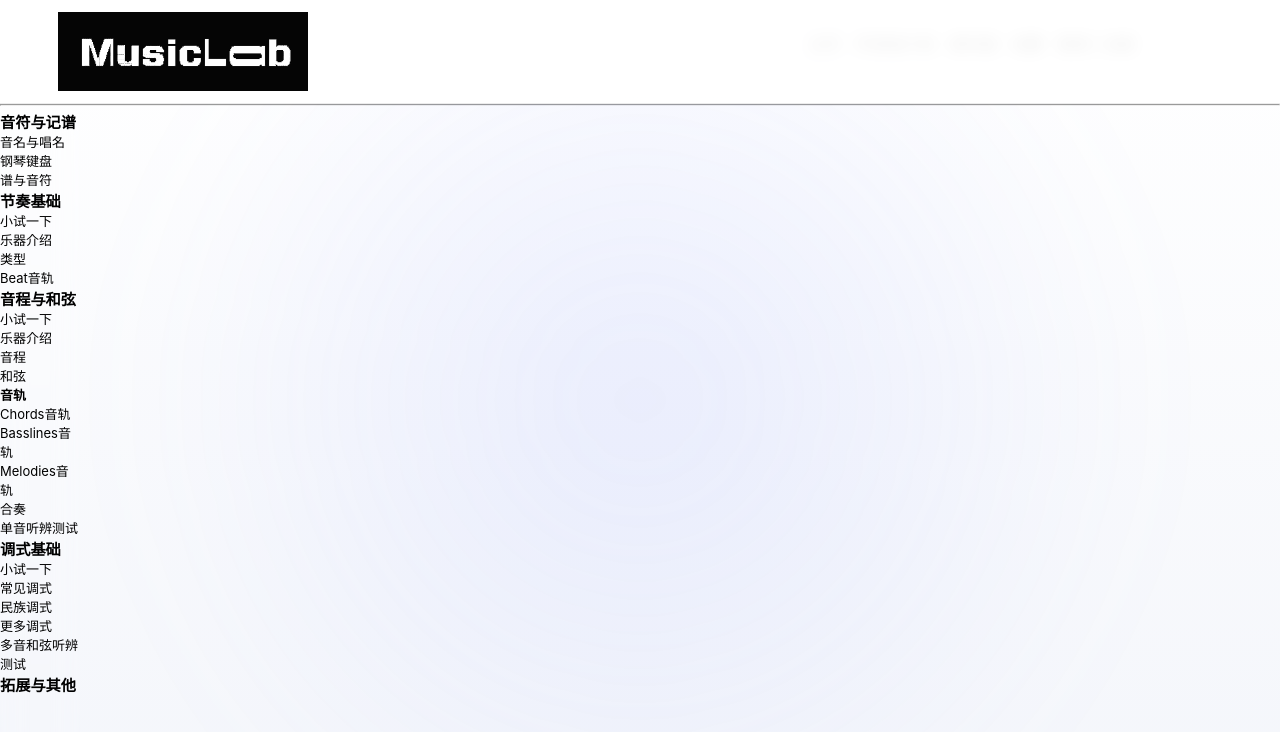
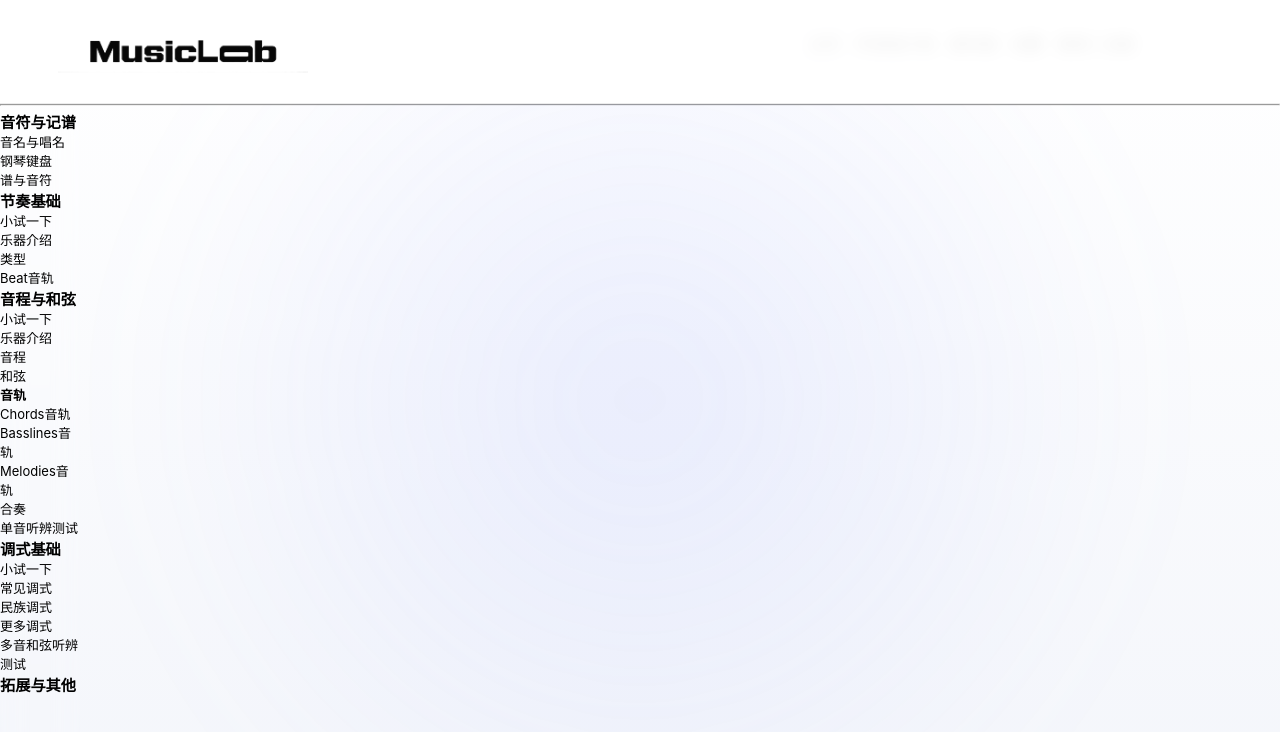
Before and after one commit to Aaron-Burr-Web/MusicLab, a plain HTML site: page Start Learning/beat.html in a window 1280 px wide. Drawn offline with Linux system fonts and the light colour scheme.

Commit message:
added logo to all files

```diff
--- a/Start Learning/beat.html
+++ b/Start Learning/beat.html
@@ -11,7 +11,7 @@
 			<div class="top">
                 <div class="Logo">
                     <a href="../index.html" aria-label="返回主页"></a>
-                    <img src="../images/Logo.png" width="250">
+                    <img src="../images/MusicLabBlackLogo.png" width="250">
                 </div>
             </div>
             <ul class="nav">
```
Also changed, not shown: Start Learning/chords.html (+1 -1 lines), Start Learning/index.html (+1 -1 lines), Start Learning/others.html (+1 -1 lines), Start Learning/pitches.html (+1 -1 lines), Start Learning/tones.html (+1 -1 lines), The Playground/index.html (+1 -1 lines), introduction/Aaron.html (+1 -1 lines), introduction/Abdulkadir.html (+1 -1 lines), introduction/Heak.html (+1 -1 lines), introduction/Omar.html (+1 -1 lines), introduction/intro.html (+1 -1 lines), login/login.html (+1 -1 lines), login/registration.html (+1 -1 lines), settings/settings.html (+1 -1 lines).
